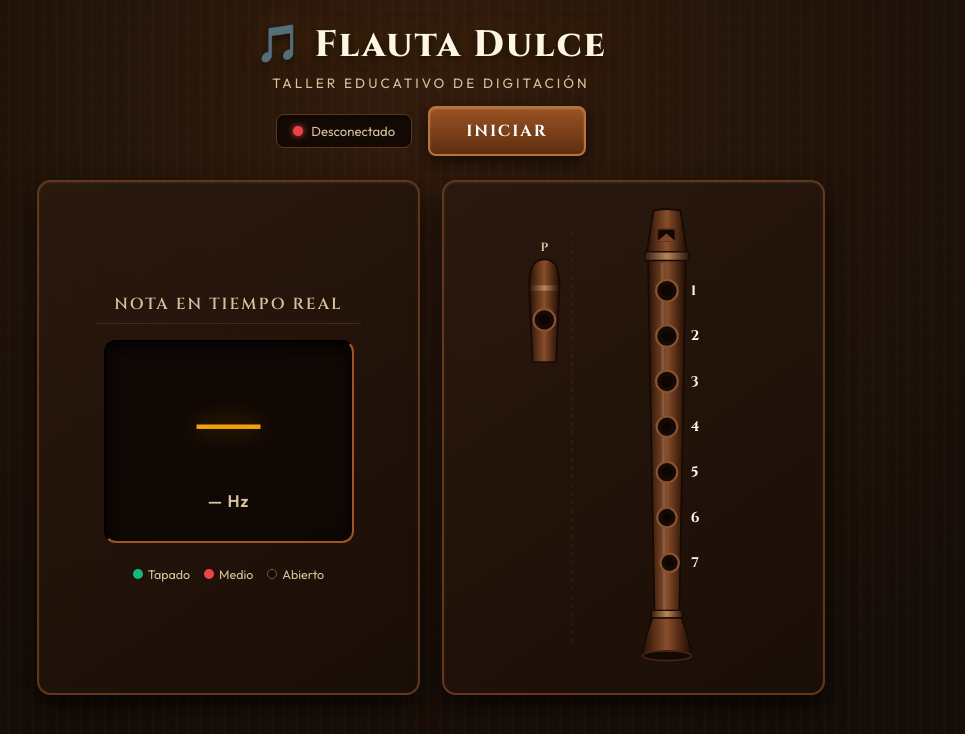
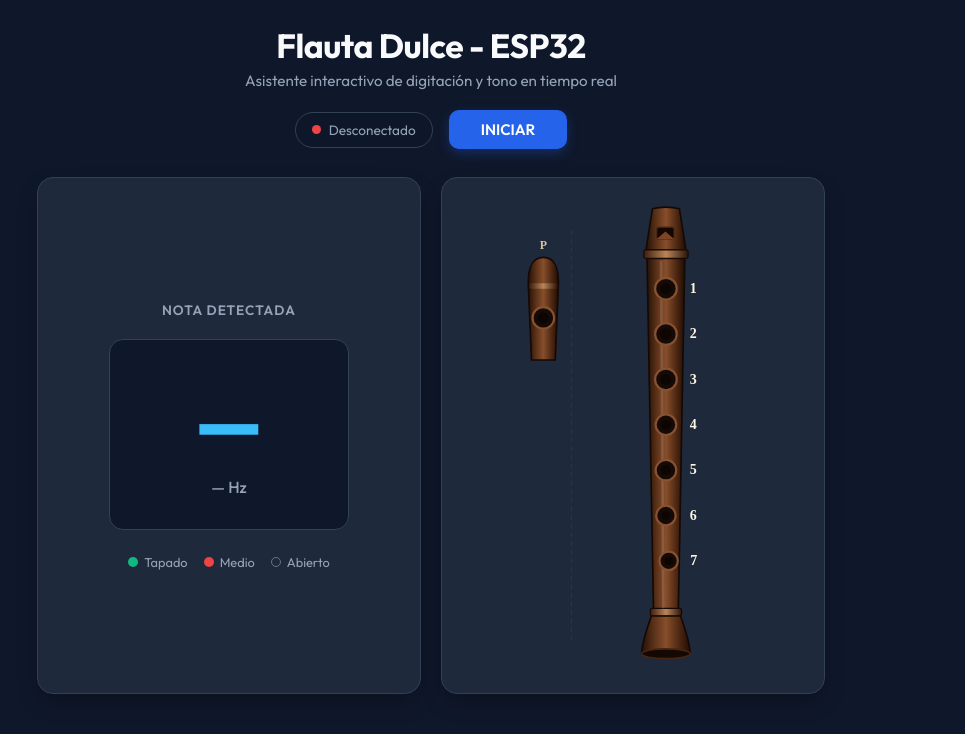
Before and after one commit to loardo-jp/flauta-dulce-esp32, a website: page public/index.html in a window 1280 px wide. Shown: the whole page, without its empty margins (209-1174 px from the left). Drawn offline with Linux system fonts and the light colour scheme.

Commit message:
feat(ui): rediseño a interfaz web limpia, moderna y estandar (mas generica)

```diff
--- a/public/index.html
+++ b/public/index.html
@@ -3,151 +3,126 @@
 <head>
 <meta charset="UTF-8">
 <meta name="viewport" content="width=device-width, initial-scale=1.0, user-scalable=no">
-<title>Flauta Dulce - Taller Rústico</title>
+<title>Flauta Dulce - ESP32</title>
 <link rel="preconnect" href="https://fonts.googleapis.com">
-<link href="https://fonts.googleapis.com/css2?family=Cinzel:wght@600;700;800&family=Outfit:wght@400;600;700&display=swap" rel="stylesheet">
+<link href="https://fonts.googleapis.com/css2?family=Outfit:wght@400;500;600;700;800&display=swap" rel="stylesheet">
 <style>
 /* ── Reset & Base ── */
 *, *::before, *::after { margin:0; padding:0; box-sizing:border-box; }
 html { font-size: 16px; }
 
 :root {
-  --wood-bg: #160d07;
-  --wood-panel: #26160c;
-  --wood-border: #63381a;
-  --wood-carved: #0f0804;
-  --amber-bright: #f59e0b;
-  --parchment: #fef6e4;
-  --parchment-dim: #d8c29d;
+  --bg-main: #0f172a;
+  --bg-card: #1e293b;
+  --border-card: #334155;
+  --text-main: #f8fafc;
+  --text-muted: #94a3b8;
+  --primary: #2563eb;
+  --primary-hover: #1d4ed8;
+  --accent-note: #38bdf8;
   --green-led: #10b981;
   --red-led: #ef4444;
 }
 
 body {
-  font-family: 'Outfit', sans-serif;
-  background-color: var(--wood-bg);
-  color: var(--parchment);
+  font-family: 'Outfit', -apple-system, BlinkMacSystemFont, 'Segoe UI', Roboto, sans-serif;
+  background-color: var(--bg-main);
+  color: var(--text-main);
   min-height: 100dvh;
   display: flex;
   flex-direction: column;
   align-items: center;
   overflow-x: hidden;
-  /* Fondo rústico vetado de madera oscura y cálida */
-  background-image:
-    radial-gradient(circle at 50% 10%, rgba(210, 110, 40, 0.15) 0%, transparent 75%),
-    repeating-linear-gradient(
-      0deg,
-      rgba(0, 0, 0, 0.18) 0px,
-      rgba(0, 0, 0, 0.18) 1px,
-      transparent 1px,
-      transparent 14px
-    ),
-    repeating-linear-gradient(
-      90deg,
-      rgba(255, 255, 255, 0.015) 0px,
-      rgba(255, 255, 255, 0.015) 3px,
-      transparent 3px,
-      transparent 12px
-    );
 }
 
 .app-container {
   width: 100%;
   max-width: 820px;
-  padding: 20px 16px 40px;
+  padding: 24px 16px 48px;
   display: flex;
   flex-direction: column;
   align-items: center;
 }
 
-/* ── Cabecera Rústica ── */
+/* ── Cabecera Estándar ── */
 header {
   text-align: center;
-  margin-bottom: 14px;
+  margin-bottom: 20px;
 }
 header h1 {
-  font-family: 'Cinzel', serif;
-  font-size: 2.3rem;
-  font-weight: 800;
-  color: var(--parchment);
-  letter-spacing: 2px;
-  text-shadow: 0 3px 12px rgba(0, 0, 0, 0.8), 0 0 25px rgba(245, 158, 11, 0.25);
+  font-size: 2.1rem;
+  font-weight: 700;
+  color: var(--text-main);
+  letter-spacing: -0.5px;
 }
 header p {
-  font-size: 0.85rem;
-  color: var(--parchment-dim);
-  text-transform: uppercase;
-  letter-spacing: 3px;
+  font-size: 0.95rem;
+  color: var(--text-muted);
   margin-top: 4px;
 }
 
-/* ── Controles superiores (Estado + Botón) ── */
+/* ── Barra de controles superior ── */
 .top-controls {
   display: flex;
   flex-wrap: wrap;
   align-items: center;
   justify-content: center;
   gap: 16px;
-  margin-bottom: 24px;
+  margin-bottom: 28px;
 }
 
 .status-badge {
   display: flex;
   align-items: center;
   gap: 8px;
-  background: rgba(15, 8, 4, 0.85);
-  border: 1px solid var(--wood-border);
+  background: rgba(15, 23, 42, 0.7);
+  border: 1px solid var(--border-card);
   padding: 8px 16px;
-  border-radius: 8px;
-  font-size: 0.82rem;
-  color: var(--parchment-dim);
-  box-shadow: inset 0 2px 5px rgba(0,0,0,0.6);
+  border-radius: 999px;
+  font-size: 0.85rem;
+  color: var(--text-muted);
 }
 .status-dot {
-  width: 10px; height: 10px;
+  width: 9px; height: 9px;
   border-radius: 50%;
   background: #ef4444;
-  box-shadow: 0 0 6px #ef4444;
   transition: background 0.3s;
 }
 .status-dot.on {
   background: var(--green-led);
-  box-shadow: 0 0 10px var(--green-led);
+  box-shadow: 0 0 8px var(--green-led);
 }
 
-/* Botón rústico tallado */
+/* Botón principal estándar */
 .btn-start {
-  padding: 12px 36px;
-  font-family: 'Cinzel', serif;
-  font-size: 1rem;
-  font-weight: 700;
-  letter-spacing: 2px;
-  color: #fff;
-  background: linear-gradient(180deg, #9a5323 0%, #5d2e10 100%);
-  border: 2px solid #b87339;
-  border-radius: 8px;
+  padding: 10px 32px;
+  font-family: inherit;
+  font-size: 0.95rem;
+  font-weight: 600;
+  color: #ffffff;
+  background: var(--primary);
+  border: none;
+  border-radius: 10px;
   cursor: pointer;
-  box-shadow: 0 6px 16px rgba(0,0,0,0.6), inset 0 1px 2px rgba(255,255,255,0.25);
+  box-shadow: 0 4px 12px rgba(37, 99, 235, 0.3);
   transition: all 0.2s ease;
 }
 .btn-start:hover {
-  background: linear-gradient(180deg, #b0622d 0%, #6e3715 100%);
-  transform: translateY(-2px);
-  box-shadow: 0 8px 20px rgba(0,0,0,0.7);
+  background: var(--primary-hover);
+  transform: translateY(-1px);
 }
-.btn-start:active { transform: scale(0.97); }
+.btn-start:active { transform: scale(0.98); }
 .btn-start.active {
-  background: linear-gradient(180deg, #991b1b 0%, #5f1010 100%);
-  border-color: #f87171;
-  box-shadow: 0 0 20px rgba(239, 68, 68, 0.45);
+  background: #dc2626;
+  box-shadow: 0 4px 12px rgba(220, 38, 38, 0.35);
 }
 
-/* ── Panel Principal LADO A LADO (Nota en vivo a la izquierda, Flauta a la derecha) ── */
+/* ── Panel Principal Lado a Lado ── */
 .workshop-stage {
   width: 100%;
   display: grid;
   grid-template-columns: 1fr 1fr;
-  gap: 22px;
+  gap: 20px;
   align-items: stretch;
 }
 
@@ -157,49 +132,41 @@ header p {
   }
 }
 
-/* ── Marco rústico artesanal para tarjetas ── */
-.rustic-frame {
-  background: linear-gradient(145deg, rgba(42, 24, 13, 0.92), rgba(26, 14, 7, 0.95));
-  border: 2px solid var(--wood-border);
-  border-radius: 14px;
+/* ── Tarjetas Estándar ── */
+.card-panel {
+  background: var(--bg-card);
+  border: 1px solid var(--border-card);
+  border-radius: 16px;
   padding: 24px;
-  box-shadow:
-    0 12px 28px rgba(0, 0, 0, 0.7),
-    inset 0 1px 3px rgba(255, 255, 255, 0.08);
+  box-shadow: 0 10px 25px -5px rgba(0, 0, 0, 0.3);
   display: flex;
   flex-direction: column;
   justify-content: center;
   align-items: center;
-  position: relative;
 }
 
 /* ── Tarjeta Izquierda: Nota Detectada ── */
 .note-panel {
   text-align: center;
-  min-height: 380px;
-  justify-content: center;
+  min-height: 360px;
 }
 .note-panel-title {
-  font-family: 'Cinzel', serif;
-  font-size: 1rem;
-  color: var(--parchment-dim);
-  letter-spacing: 2px;
+  font-size: 0.85rem;
+  font-weight: 600;
+  color: var(--text-muted);
   text-transform: uppercase;
-  margin-bottom: 16px;
-  border-bottom: 1px solid rgba(99, 56, 26, 0.6);
-  padding-bottom: 8px;
-  width: 80%;
+  letter-spacing: 1px;
+  margin-bottom: 20px;
 }
 
-/* Marco interior tallado para la nota */
-.note-carved-box {
-  background: rgba(14, 7, 4, 0.85);
-  border: 2px inset #4a2813;
-  border-radius: 12px;
+/* Contenedor interior nota */
+.note-box {
+  background: #0f172a;
+  border: 1px solid #334155;
+  border-radius: 14px;
   width: 100%;
-  max-width: 250px;
-  padding: 30px 16px;
-  box-shadow: inset 0 6px 16px rgba(0, 0, 0, 0.8);
+  max-width: 240px;
+  padding: 32px 16px;
   display: flex;
   flex-direction: column;
   align-items: center;
@@ -207,52 +174,49 @@ header p {
 }
 
 .note-name {
-  font-family: 'Cinzel', serif;
-  font-size: 5rem;
+  font-size: 4.8rem;
   font-weight: 800;
-  color: var(--amber-bright);
-  text-shadow: 0 0 25px rgba(245, 158, 11, 0.5);
-  min-height: 5.5rem;
+  color: var(--accent-note);
+  min-height: 5.2rem;
   display: flex;
   align-items: center;
   justify-content: center;
-  transition: transform 0.18s ease;
+  transition: transform 0.15s ease;
 }
 .note-name.pop {
-  animation: pop 0.25s ease;
+  animation: pop 0.22s ease;
 }
 @keyframes pop {
-  0%   { transform: scale(0.85); opacity: 0.6; }
-  60%  { transform: scale(1.08); }
+  0%   { transform: scale(0.9); opacity: 0.7; }
+  60%  { transform: scale(1.06); }
   100% { transform: scale(1); opacity: 1; }
 }
 
 .freq-display {
-  font-size: 1.05rem;
-  color: var(--parchment-dim);
-  margin-top: 10px;
-  font-weight: 600;
-  letter-spacing: 1px;
+  font-size: 1rem;
+  color: var(--text-muted);
+  margin-top: 8px;
+  font-weight: 500;
 }
 
-/* Leyenda inferior rústica */
+/* Leyenda inferior limpia */
 .legend-mini {
   display: flex;
-  gap: 14px;
+  gap: 16px;
   margin-top: 24px;
-  font-size: 0.78rem;
-  color: var(--parchment-dim);
+  font-size: 0.8rem;
+  color: var(--text-muted);
 }
 .dot-legend {
   display: inline-block;
   width: 10px; height: 10px;
   border-radius: 50%;
-  margin-right: 5px;
+  margin-right: 6px;
 }
 
 /* ── Tarjeta Derecha: Flauta Realista ── */
 .flute-panel {
-  padding: 18px 12px;
+  padding: 20px 12px;
 }
 .flute-svg-wrap {
   width: 100%;
@@ -265,10 +229,10 @@ header p {
 <body>
 
 <div class="app-container">
-  <!-- Cabecera Rústica -->
+  <!-- Cabecera Limpia -->
   <header>
-    <h1>🎵 Flauta Dulce</h1>
-    <p>Taller Educativo de Digitación</p>
+    <h1>Flauta Dulce - ESP32</h1>
+    <p>Asistente interactivo de digitación y tono en tiempo real</p>
   </header>
 
   <!-- Controles y Estado -->
@@ -282,10 +246,10 @@ header p {
 
   <!-- Escenario Principal Lado a Lado -->
   <div class="workshop-stage">
-    <!-- Panel Izquierdo: Nota detectada en gran formato -->
-    <div class="rustic-frame note-panel">
-      <div class="note-panel-title">Nota en Tiempo Real</div>
-      <div class="note-carved-box">
+    <!-- Panel Izquierdo: Nota detectada -->
+    <div class="card-panel note-panel">
+      <div class="note-panel-title">Nota Detectada</div>
+      <div class="note-box">
         <div class="note-name" id="noteName">—</div>
         <div class="freq-display" id="freqDisplay">— Hz</div>
       </div>
@@ -294,12 +258,12 @@ header p {
       <div class="legend-mini">
         <span><span class="dot-legend" style="background:#10b981;"></span>Tapado</span>
         <span><span class="dot-legend" style="background:#ef4444;"></span>Medio</span>
-        <span><span class="dot-legend" style="background:#150a06; border:1px solid #875231;"></span>Abierto</span>
+        <span><span class="dot-legend" style="background:#1e293b; border:1px solid #64748b;"></span>Abierto</span>
       </div>
     </div>
 
     <!-- Panel Derecho: Flauta Realista al lado de la nota -->
-    <div class="rustic-frame flute-panel">
+    <div class="card-panel flute-panel">
       <div class="flute-svg-wrap">
         <svg id="recorderSvg" viewBox="0 0 250 440" width="100%" style="max-width: 270px; height: auto;">
           <defs>
```
